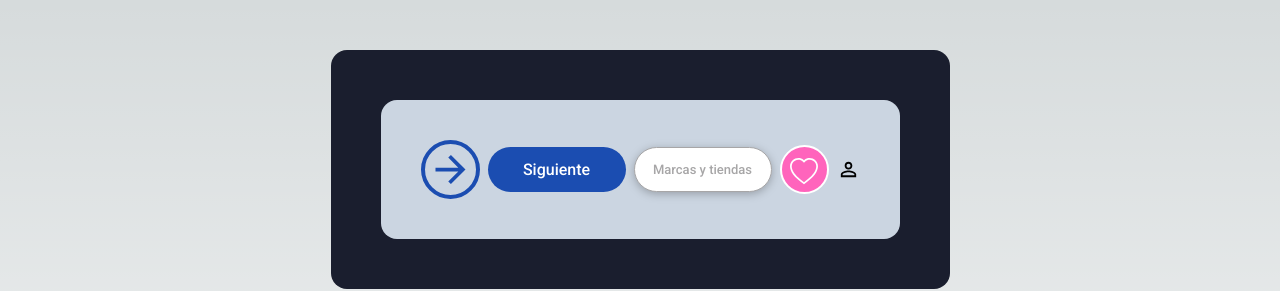
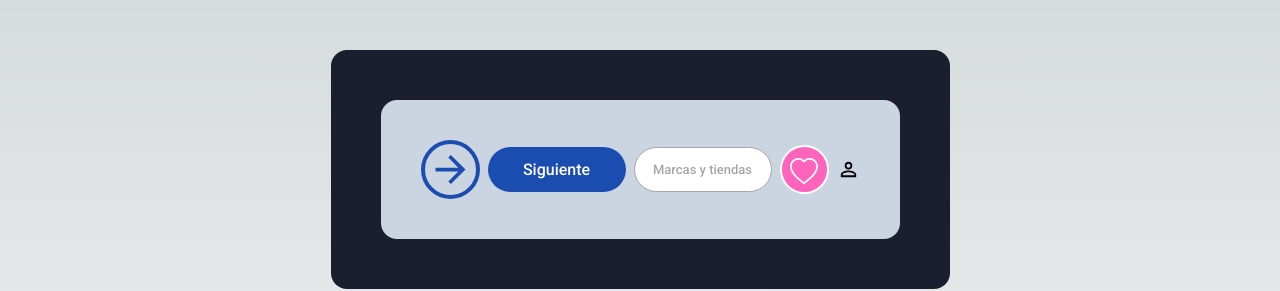
Before and after one commit to Andresmelita/project-JsEight, a Next.js app: page /Tournaments in a window 1280 px wide. Shown: the top 291 px of the page. Built offline with nearby package versions, Linux system fonts and the light colour scheme.

Commit message:
docs: shadow removed

```diff
--- a/components/Buttons/CathegoryOne.tsx
+++ b/components/Buttons/CathegoryOne.tsx
@@ -1,12 +1,9 @@
-import React from 'react'
+const CathegoryOne = () => {
+  return (
+    <button className="flex text-primary-gray h500-normal-13px border-primary-gray border-[1px] relative p-1 rounded-full w-[138px] h-[45px] bg-[#fff] justify-center items-center hover:text-primary-grayDark transition-all duration-300 hover:scale-105">
+      Marcas y tiendas
+    </button>
+  );
+};
 
-const CathegoryOne = () => {
-
-    return (
-        <button className='flex text-primary-gray shadow-card h500-normal-13px border-primary-gray border-[1px] relative p-1 rounded-full w-[138px] h-[45px] bg-[#fff] justify-center items-center hover:text-primary-grayDark transition-all duration-300 hover:scale-105'>
-            Marcas y tiendas
-        </button>
-    )
-}
-
-export default CathegoryOne
+export default CathegoryOne;
```
